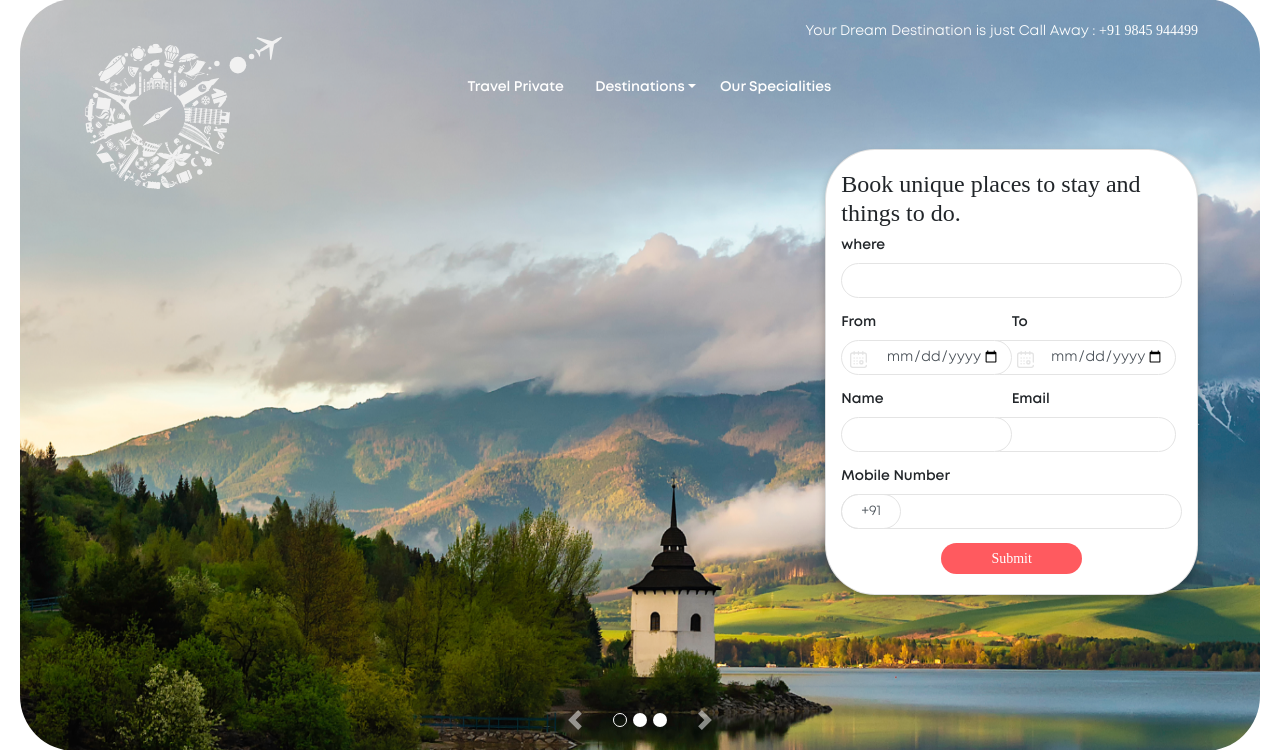
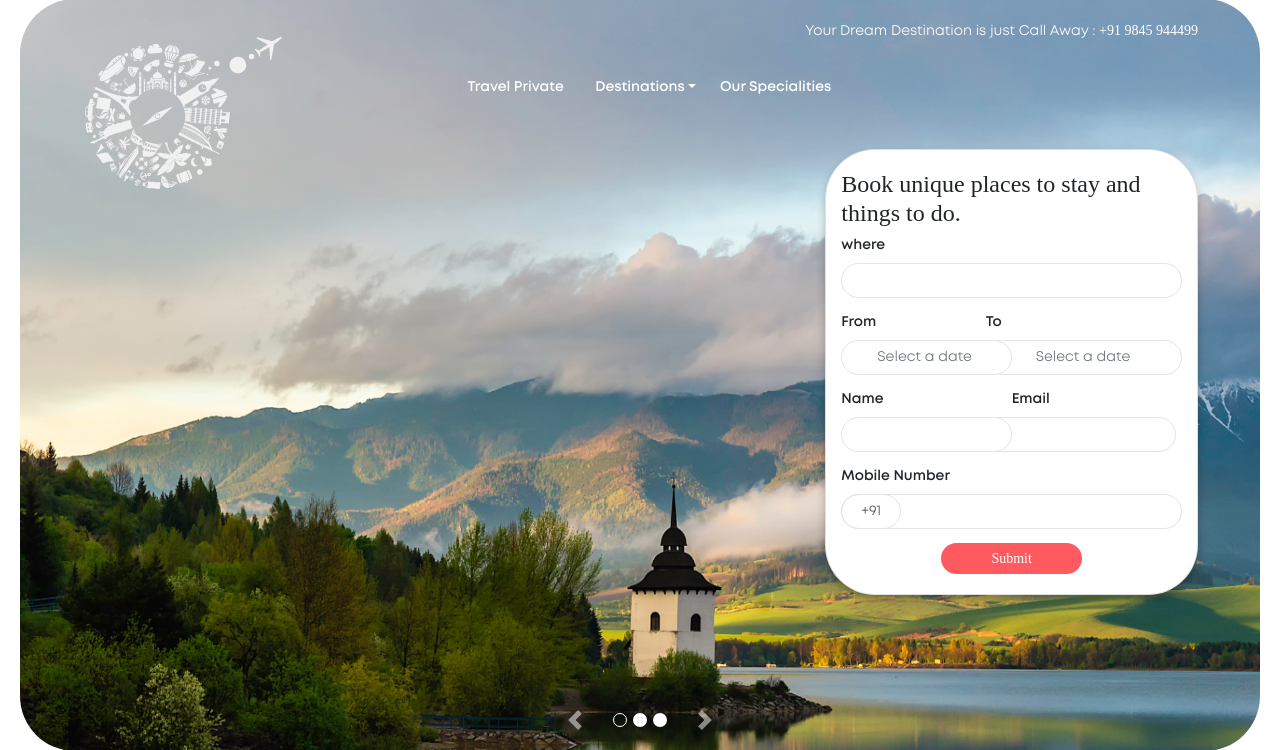
Before and after one commit to mohammed-asad/frontend, a PHP site: the page made by application/views/pages/index.php in a window 1280 px wide. Shown: the part 22-772 px from the top of the page. Run offline with PHP 8.4, Linux system fonts and the light colour scheme; the template is opened without the code that fills it, so the values that code supplies are empty; style sheets or scripts are compiled from the project's sources; some web fonts are replaced.

Commit message:
css link added and banner date alignment changes

```diff
--- a/application/views/pages/header2.php
+++ b/application/views/pages/header2.php
@@ -18,7 +18,7 @@
   <link href="assets/css/bootstrap.min.css" rel="stylesheet" type="text/css">
   <link href="assets/css/font-awesome.min.css" rel="stylesheet" type="text/css">
   <link href="assets/css/header.css" rel="stylesheet" type="text/css">
-  <link href="assets/css/bootstrap-datepicker3" rel="stylesheet" type="text/css">
+  <link href="assets/css/bootstrap-datepicker3.css" rel="stylesheet" type="text/css">
   <link href="assets/css/style.css" rel="stylesheet" type="text/css">
   <!--[if IE 7]>
       <link rel="stylesheet" href="css/fontello-ie7.css">
--- a/application/views/pages/index.php
+++ b/application/views/pages/index.php
@@ -1,3 +1,8 @@
+<style>
+	.datepicker.datepicker-dropdown.dropdown-menu.datepicker-orient-left.datepicker-orient-top {
+		display: inline-block !important;
+	}
+</style>
 <section class="banner">
 	<div id="demo" class="carousel slide" data-ride="carousel">
 		<!-- Indicators -->
@@ -26,7 +31,7 @@
 			</div>
 		</div>
 		<div class="row  form-block sm-form-none">
-			<div class="col-xl-4 offset-xl-8 col-lg-4 offset-lg-8 col-md-6 offset-md-6 col-sm-6 offset-sm-6">
+			<div class="col-xl-4 offset-xl-8 col-lg-4 offset-lg-8 col-md-7 offset-md-5 col-sm-6 offset-sm-6">
 				<!-- form card login -->
 				<div class="card card-outline-secondary">
 					<!-- <div class="card-header"> -->
@@ -42,21 +47,35 @@
 									</div>
 								</div>
 								<div class="col-md-6 col-sm-6 pr-0">
-									<div class="form-group">
+									<!-- <div class="form-group">
 										<label>From</label>
 										<span class="date-image1">
 											<img src="<?php echo base_url(); ?>assets/images/home/calendar.svg" title="date" alt="date">
 										</span>
 										<input name="fromdate" class="form-control cst-pr" id="pwd1" required="" type="date">
+									</div> -->
+									<div class="form-group custom-formgroup1">
+										<label class="control-label">From</label>
+										<div class="icon-input">
+											<i class="fa fa-calendar newfacalendar1"></i>
+											<input id="datepicker1" data-provide="datepicker" type="text" class="form-control" placeholder="Select a date">
+										</div>
 									</div>
 								</div>
 								<div class="col-md-6 col-sm-6 pl-0">
-									<div class="form-group">
+									<!-- <div class="form-group">
 										<label for="to1">To</label>
 										<span class="date-image2">
 											<img src="<?php echo base_url(); ?>assets/images/home/calendar.svg" title="date" alt="date">
 										</span>
 										<input class="form-control cst-pl cstpl-wd" id="to1" name="todate" required="" type="date">
+									</div> -->
+									<div class="form-group custom-formgroup2">
+										<label class="control-label">To</label>
+										<div class="icon-input">
+											<i class="fa fa-calendar newfacalendar2"></i>
+											<input id="datepicker2" data-provide="datepicker" type="text" class="form-control" placeholder="Select a date">
+										</div>
 									</div>
 								</div>
 								<div class="col-md-6 col-sm-6 pr-0">
@@ -280,16 +299,22 @@
 				<div class="carousel-inner" role="listbox">
 					<!--First slide-->
 					<div class="carousel-item cstitem1 active">
-						<div class="testimonial text-white">
+						<!-- <div class="testimonial text-white"> -->
 
-							<!--Content-->
-							<div class="col-sm-6 col-md-4 col-lg-3 mt-4">
+						<!--Content-->
+						<!-- <div class="col-sm-6 col-md-4 col-lg-3 mt-4">
 								<h3 class="text-white">Travel Private</h3>
 								<p>
 									holiday<strong>mate</strong> motto when it comes to Travel Private means</p>
-								<h4 class="font-weight-bold">Gathering with Family</h4>
-								<!-- <h6 class="font-weight-bold my-3">Founder at ET Company</h6> -->
-								<!--Review-->
+								<h4 class="font-weight-bold">Gathering with Family</h4> -->
+						<!-- <h6 class="font-weight-bold my-3">Founder at ET Company</h6> -->
+						<!--Review-->
+						<!-- </div> -->
+						<!-- </div> -->
+						<div class="col-sm-6 col-md-6 col-lg-3 mt-4">
+							<div class="jumbotron custom-jumbotron">
+								<h3 class="text-white">Travel Private</h3>
+								<p>Bootstrap is the most popular HTML, CSS...</p>
 							</div>
 						</div>
 					</div>
--- a/assets/css/style.css
+++ b/assets/css/style.css
@@ -252,6 +252,34 @@ h4 {
   z-index: 1;
 }
 
+.form-block .card-outline-secondary .card-body form .form-group .newfacalendar1 {
+  position: absolute;
+  top: 27px;
+  left: 12px;
+  font-size: 14px;
+  padding-top: 12px;
+  line-height: 1;
+  color: #bdbdbd;
+}
+
+.form-block .card-outline-secondary .card-body form .form-group .newfacalendar2 {
+  position: absolute;
+  top: 27px;
+  left: 31px;
+  font-size: 14px;
+  padding-top: 12px;
+  line-height: 1;
+  color: #bdbdbd;
+}
+
+.form-block .card-outline-secondary .card-body form .form-group #datepicker1 {
+  padding: 10px 35px;
+}
+
+.form-block .card-outline-secondary .card-body form .form-group #datepicker2 {
+  padding: 10px 5px 10px 49px;
+}
+
 .form-block .card-outline-secondary .card-body form .form-group .form-control {
   border: 1px solid #e4e4e4;
   border-radius: 28px;
@@ -279,6 +307,17 @@ h4 {
   position: absolute;
   width: 60px;
   background: transparent;
+}
+
+.form-block .card-outline-secondary .card-body form .custom-formgroup2 {
+  margin-left: -26px;
+  position: relative;
+  z-index: 0;
+}
+
+.form-block .card-outline-secondary .card-body form .custom-formgroup1 {
+  position: relative;
+  z-index: 1;
 }
 
 header section {
@@ -316,6 +355,14 @@ header span {
 
 .cst-sm-form-block {
   display: none;
+}
+
+.custom-jumbotron {
+  position: relative;
+  top: 15rem;
+  left: 2rem;
+  background: transparent;
+  padding: 0;
 }
 
 .new-cardblock .card {
@@ -724,10 +771,10 @@ ul.timeline > li:before {
 }
 
 @media (max-height: 600px) {
-  .form-block {
+  /*.form-block {
     position: relative;
     top: 14%;
-  }
+  }*/
   .banner-inner img {
     height: 94vh !important;
   }
--- a/assets/css/style.scss
+++ b/assets/css/style.scss
@@ -217,6 +217,31 @@ h4 {
             left: 5px;
             z-index: 1;
           }
+          .newfacalendar1 {
+            position: absolute;
+            top: 27px;
+            left: 12px;
+            font-size: 14px;
+            padding-top: 12px;
+            line-height: 1;
+            color: #bdbdbd;
+          }
+          .newfacalendar2 {
+            position: absolute;
+            top: 27px;
+            left: 31px;
+            font-size: 14px;
+            padding-top: 12px;
+            line-height: 1;
+            color: #bdbdbd;
+          }
+          #datepicker1 {
+            padding: 10px 35px;
+          }
+          #datepicker2 {
+            padding: 10px 5px 10px 49px;
+          }
+
           .form-control {
             border: 1px solid #e4e4e4;
             border-radius: 28px;
@@ -242,6 +267,15 @@ h4 {
             width: 60px;
             background: transparent;
           }
+        }
+        .custom-formgroup2 {
+          margin-left: -26px;
+          position: relative;
+          z-index: 0;
+        }
+        .custom-formgroup1 {
+          position: relative;
+          z-index: 1;
         }
       }
     }
@@ -280,6 +314,13 @@ header {
 }
 .cst-sm-form-block {
   display: none;
+}
+.custom-jumbotron {
+  position: relative;
+  top: 15rem;
+  left: 2rem;
+  background: transparent;
+  padding: 0;
 }
 .new-cardblock {
   .card {
@@ -686,10 +727,10 @@ ul.timeline > li:before {
   }
 }
 @media (max-height: 600px) {
-  .form-block {
+  /*.form-block {
     position: relative;
     top: 14%;
-  }
+  }*/
   .banner-inner img {
     height: 94vh !important;
   }
```
Also changed, not shown: 1 other file.
